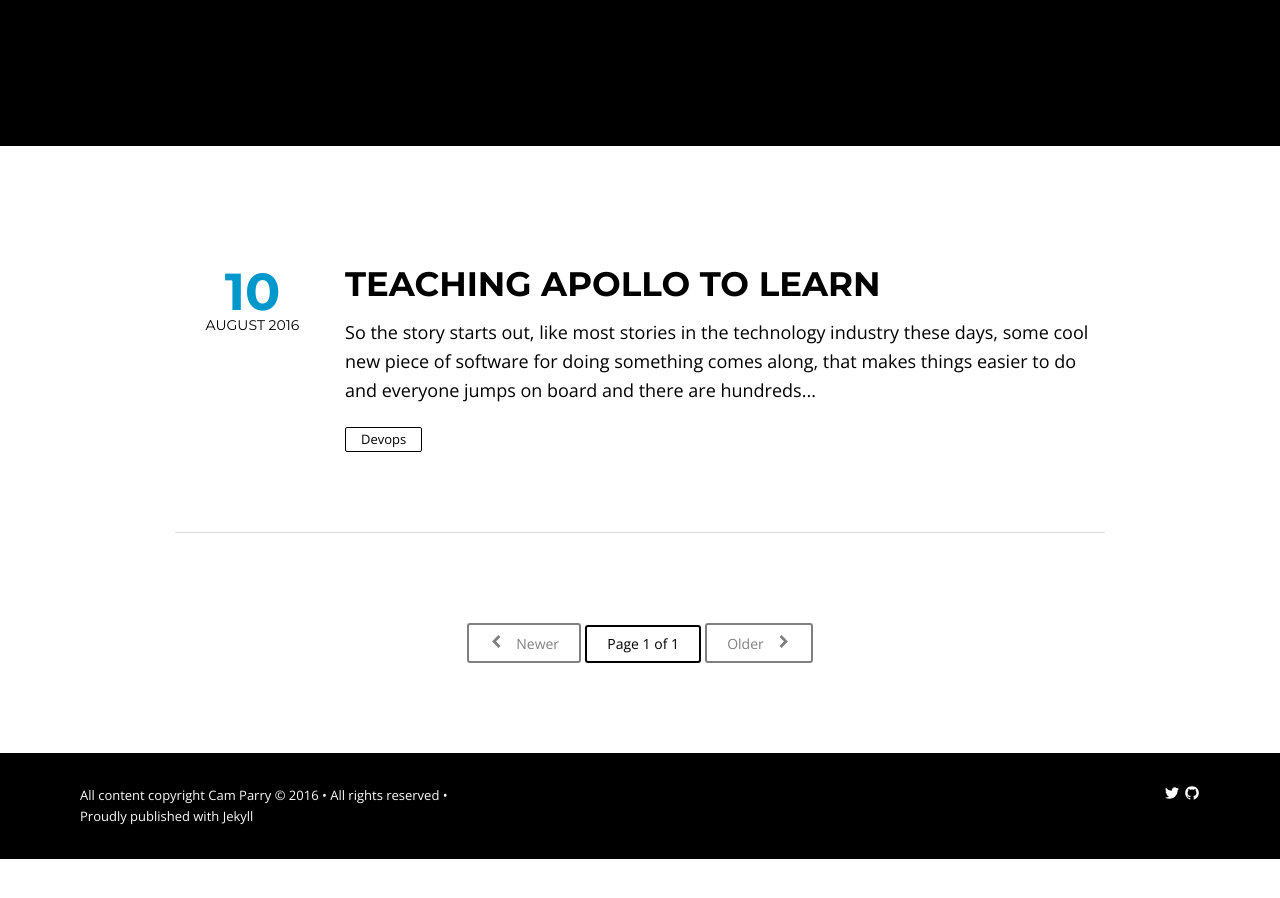
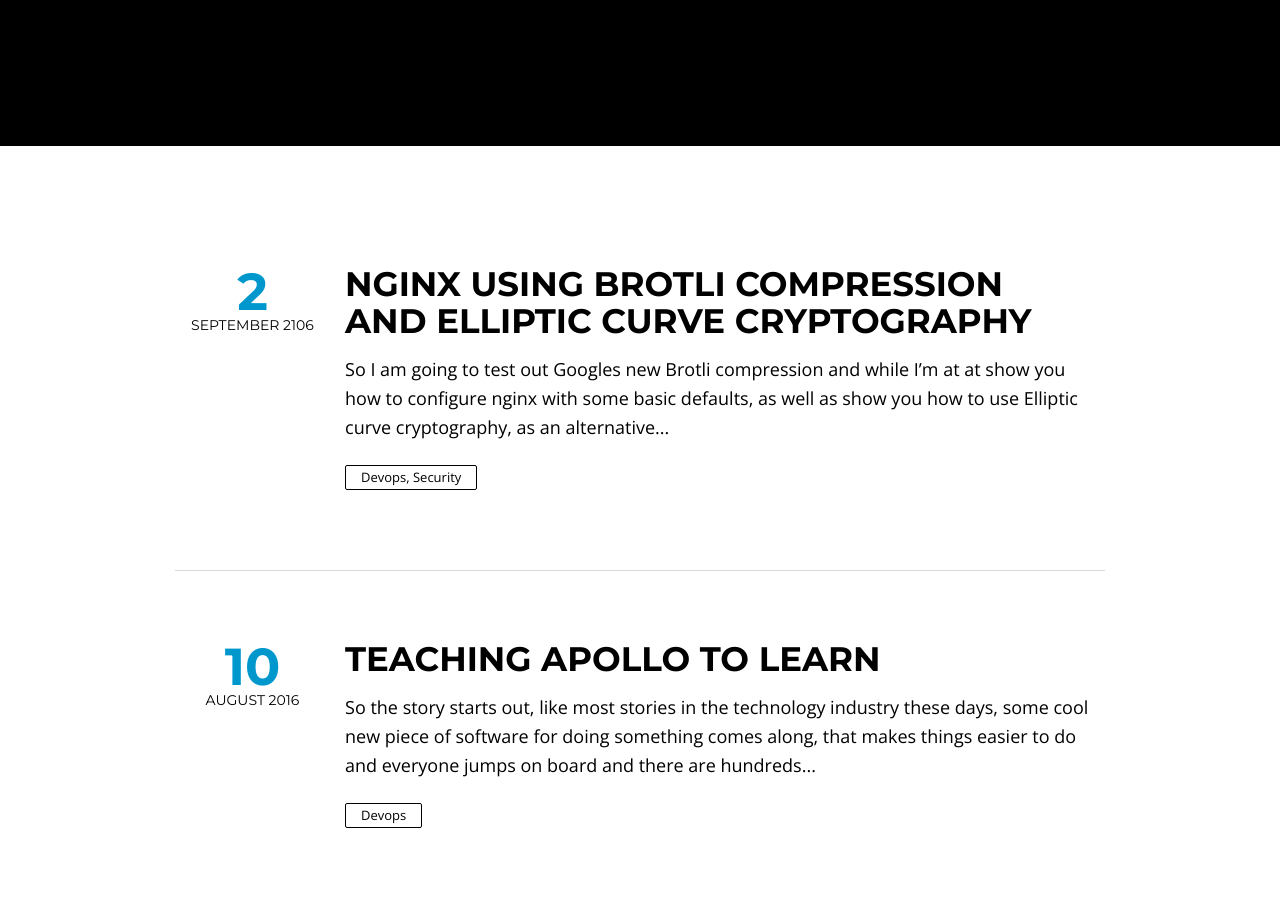
Before and after one commit to wallies/wallies.github.io, a Jekyll site: the page built from index.html, in a window 1280 px wide and 900 px high, scrolled down 378 px. Built offline with Jekyll 4.4.1, drawn with Linux system fonts in a browser that asks for light colours; nearby versions of some CDN libraries; the list of posts is cut into pages by our own code; before the commit the page ends 1237 px from its top, so only the background shows below that; part of the change alters nothing that is shown.

Commit message:
Add nginx blog article about boringssl and encryption

````diff
--- a/_config.yml
+++ b/_config.yml
@@ -1,6 +1,7 @@
 title:            Redfog
 description:      "Redfog Blog"
 logo:             logo.svg
+disqus_shortname: camparry
 share:            true
 dropcap:			true
 # Change url to your domain. Leave localhost server or blank when working locally.
--- /dev/null
+++ b/_posts/2106-09-02-nginx-brotli-and-elliptic-curve-cryptography.md
@@ -0,0 +1,57 @@
+---
+layout: post
+title: "Nginx using Brotli compression and Elliptic Curve Cryptography"
+description: "Implementing Brotli compression and Elliptic Curve Cryptography with Nginx"
+category: "Devops, Security"
+author: cam_parry
+tags: [Devops, Docker, Security]
+comments: true
+share: true
+---
+
+So I am going to test out Googles new [Brotli](https://github.com/google/brotli) compression and while I'm at at show you how to configure nginx with some basic defaults, as well as show you how to use [Elliptic curve cryptography](https://en.wikipedia.org/wiki/Elliptic_curve_cryptography), as an alternative to RSA. I will be doing this with Nginx compiled with [BoringSSL](https://www.chromium.org/Home/chromium-security/boringssl) using the awesome work done by Wonderwall - [BoringNginx Container](https://hub.docker.com/r/wonderfall/boring-nginx/).
+
+All source code examples for this are here https://github.com/wallies/nginx-ssl-experiments and demo can be seen here ssldemo.redfog.io
+
+I are going to do this locally first using docker compose. So first we have to generate a self signed certificate but we can't just do this the standard way as we want to generate a [Elliptic curve cryptography](https://en.wikipedia.org/wiki/Elliptic_curve_cryptography) certificate. Here are instructions on how to do this https://msol.io/blog/tech/create-a-self-signed-ecc-certificate/. I have an example docker compose [here](https://github.com/wallies/nginx-ssl-experiments) for use with Ghost blogging platform.
+
+I decided to use Elliptic curve Diffie-Hellman (ECDH) as it is a key agreement protocol allowing two parties, each having an elliptic curve public-private key pair, to establish a shared secret over an insecure channel. I then decided to use ssl ecdh curve secp521r1, as on one hand secp384r1 is a 384 bit Elliptic curve which most efficiently supports ssl_ciphers up to a SHA-384 hash and is compatible with all desktop and mobile clients. Using a larger hash value, like secp521r1, and then truncating down to 384 or 256 wastes around one(1) millisecond of extra cpu time. On the other hand, we are using secp521r1 due to its more difficult cracking potential and the fact that older OS's like XP can not solve the equation; i.e. those old compromised machines can not connect to us. Take a look at the NSA's paper titled, [The Case for Elliptic Curve Cryptography](http://www.nsa.gov/business/programs/elliptic_curve.shtml) for more details.
+
+For turning on Brotli compression we simply add the following to our nginx.conf file.
+```
+brotli on;
+brotli_static on;
+brotli_buffers 16 8k;
+brotli_comp_level 6;
+brotli_types
+  text/css
+  text/javascript
+  text/xml
+  text/plain
+  text/x-component
+  application/javascript
+  application/x-javascript
+  application/json
+  application/xml
+  application/rss+xml
+  application/vnd.ms-fontobject
+  font/truetype
+  font/opentype
+  image/svg+xml;
+```
+
+In terms of Brotli compression level, there is a clear win enabling brotli level 1 if you had gzip level 1 enabled or brotli level 5 if you were comfortable with the CPU cost of gzip level 9 on dynamic assets and have capacity and can expect a 5-10% win size.
+On the other hand if you just have static assets you can compress these ahead of time by just using brotli cli e.g. ```bro --input css/styles.css --output dist/css/styles.css.br```
+
+When testing Brotli in your browser we are looking for the 'Accept-Encoding' header under the Request headers section, as this is the browser signalling to the server what kinds of compressed content it can decompress with, so we are looking for ```Accept-Encoding: "gzip, deflate, br" ``` .
+
+Now that we have confirmed the browser supports the brotli encoding, we must confirm that the server supports the compression as well, so we will look at the 'Content-Encoding' header under the Response headers section. We should see ```Content-Encoding: "br" ``` , as this is what we turned on for nginx which is serving our application.
+
+Now that we have testing that locally and all seems to work, now we can set it up on a live server. I am going to use [Lets Encrypt](https://letsencrypt.org/). There are good instructions [here](https://manas.com.ar/blog/2016/01/25/letsencrypt-certificate-auto-renewal-in-docker-powered-nginx-reverse-proxy.html) on how to set this up with Nginx without requiring extra installed packages. So was we run the docker command to generate our letencrypt certs they should be now be in '/etc/letsencrypt/live/'.  Now we can run our application up and run a quick test against [SSL Labs test](https://www.ssllabs.com/ssltest/) or [Free SSL Server Test](https://www.htbridge.com/ssl/).
+
+
+### References
+- [Docker nginx image complied with boringssl](https://hub.docker.com/r/wonderfall/boring-nginx/)
+- [Secure nginx with SSL & Building BoringSSL with Nginx](https://calomel.org/nginx.html)
+- [Experimenting with Post-Quantum Cryptography](https://security.googleblog.com/2016/07/experimenting-with-post-quantum.html)
+- [Microsofts answer to post quantum cryptography](https://www.microsoft.com/en-us/research/project/sidh-library/)
````
